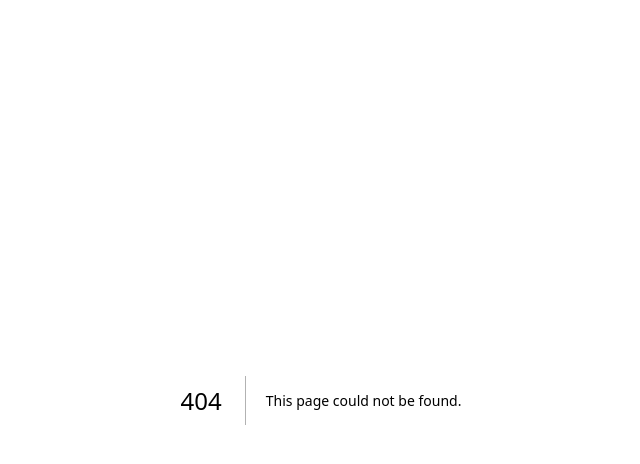
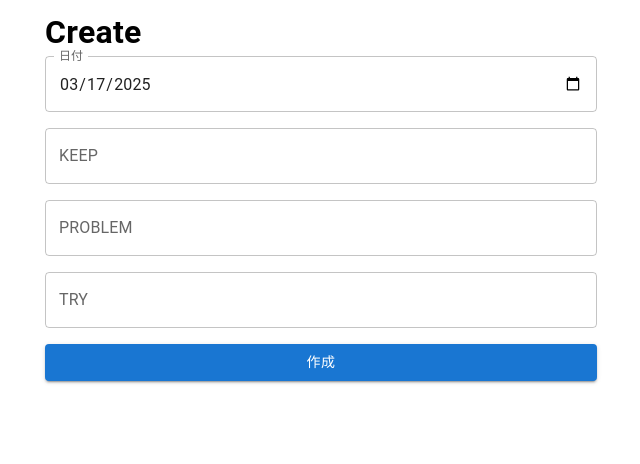
Before and after one commit to Omi354/daily-kpt, a Next.js app in the folder frontend/: page /create_kpt in a window 1280 px wide. Before the commit this address had no page. Shown: the top 464 px of the page, without its empty margins (319-959 px from the left). Built offline with nearby package versions, Linux system fonts and the light colour scheme.

Commit message:
feat: KPTの新規投稿機能について、画面を実装しました

```diff
--- /dev/null
+++ b/frontend/src/pages/create_kpt.tsx
@@ -0,0 +1,140 @@
+import {
+  Box,
+  Container,
+  Typography,
+  Stack,
+  TextField,
+  Button,
+} from '@mui/material'
+import axios, { AxiosResponse, AxiosError } from 'axios'
+import { NextPage } from 'next'
+import { useForm, SubmitHandler, Controller } from 'react-hook-form'
+
+type CreateKptFormData = {
+  date: string
+  keep: string
+  problem: string
+  try: string
+}
+
+const CreateKpt: NextPage = () => {
+  const { handleSubmit, control } = useForm<CreateKptFormData>({
+    defaultValues: {
+      date: new Date().toISOString().split('T')[0],
+      keep: '',
+      problem: '',
+      try: '',
+    },
+  })
+
+  const validationRules = {
+    date: {
+      required: '日付は必須です',
+    },
+    keep: {
+      required: 'KEEPを入力してください',
+    },
+    problem: {
+      required: 'PROBLEMを入力してください',
+    },
+    try: {
+      required: 'TRYを入力してください',
+    },
+  }
+
+  const onSubmit: SubmitHandler<CreateKptFormData> = (data) => {
+    const url = process.env.NEXT_PUBLIC_API_BASE_URL + '/kpts'
+    const headers = {
+      'Content-Type': 'application/json',
+      'access-token': localStorage.getItem('access-token'),
+      client: localStorage.getItem('client'),
+      uid: localStorage.getItem('uid'),
+    }
+    const requestData = {
+      kpt: data,
+    }
+
+    axios({ method: 'POST', url: url, headers: headers, data: requestData })
+      .then((res: AxiosResponse) => {
+        console.log(res.data)
+      })
+      .catch((error: AxiosError) => {
+        console.log(error.message)
+      })
+  }
+
+  return (
+    <Box>
+      <Container maxWidth="sm">
+        <Box>
+          <Typography component="h2" sx={{ fontSize: 32, fontWeight: 'bold' }}>
+            Create
+          </Typography>
+        </Box>
+        <Stack component="form" onSubmit={handleSubmit(onSubmit)} spacing={2}>
+          <Controller
+            name="date"
+            control={control}
+            rules={validationRules.date}
+            render={({ field, fieldState }) => (
+              <TextField
+                {...field}
+                type="date"
+                label="日付"
+                error={fieldState.invalid}
+                helperText={fieldState.error?.message}
+              />
+            )}
+          />
+          <Controller
+            name="keep"
+            control={control}
+            rules={validationRules.keep}
+            render={({ field, fieldState }) => (
+              <TextField
+                {...field}
+                type="text"
+                label="KEEP"
+                error={fieldState.invalid}
+                helperText={fieldState.error?.message}
+              />
+            )}
+          />
+          <Controller
+            name="problem"
+            control={control}
+            rules={validationRules.problem}
+            render={({ field, fieldState }) => (
+              <TextField
+                {...field}
+                type="text"
+                label="PROBLEM"
+                error={fieldState.invalid}
+                helperText={fieldState.error?.message}
+              />
+            )}
+          />
+          <Controller
+            name="try"
+            control={control}
+            rules={validationRules.try}
+            render={({ field, fieldState }) => (
+              <TextField
+                {...field}
+                type="text"
+                label="TRY"
+                error={fieldState.invalid}
+                helperText={fieldState.error?.message}
+              />
+            )}
+          />
+          <Button variant="contained" type="submit">
+            作成
+          </Button>
+        </Stack>
+      </Container>
+    </Box>
+  )
+}
+
+export default CreateKpt
```
